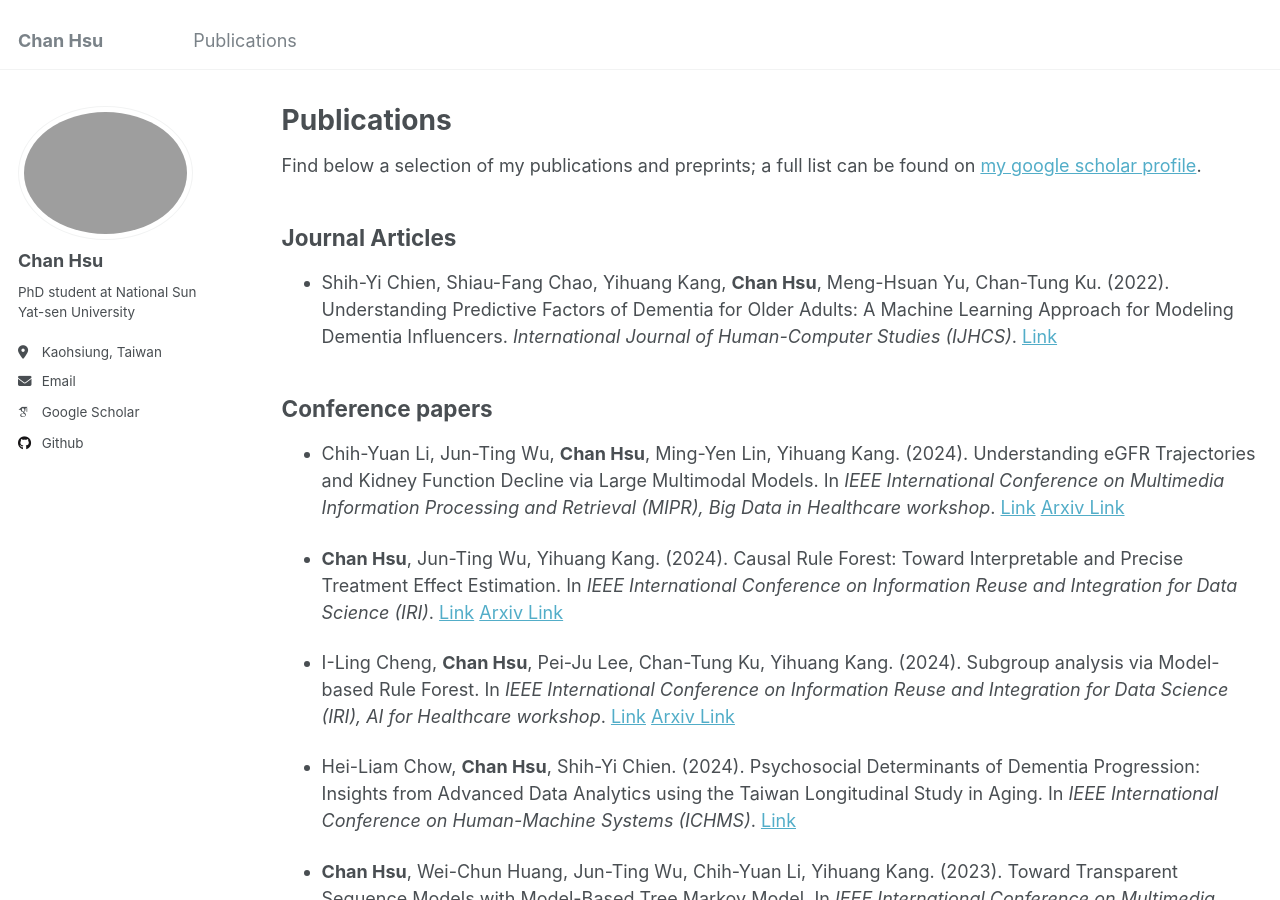
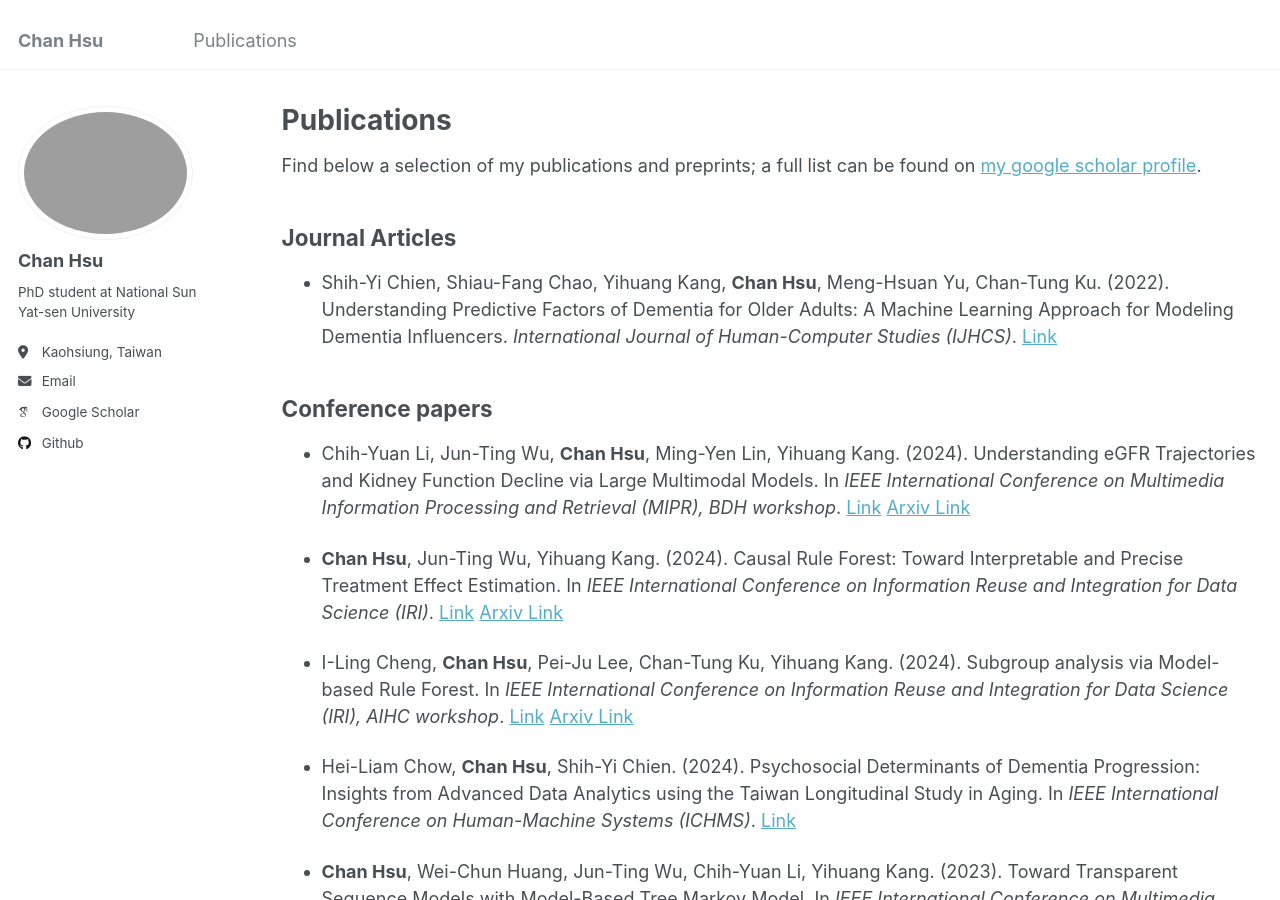
Before and after one commit to chanshsu/chanshsu.github.io, a Jekyll site: the page built from _pages/publications.md, in a window 1280 px wide and 900 px high. Built offline with Jekyll 4.4.1, drawn with Linux system fonts in a browser that asks for light colours; some web fonts are replaced.

Commit message:
Update publications.md

```diff
--- a/_pages/publications.md
+++ b/_pages/publications.md
@@ -11,11 +11,11 @@ Find below a selection of my publications and preprints; a full list can be foun
 - Shih-Yi Chien, Shiau-Fang Chao, Yihuang Kang, **Chan Hsu**, Meng-Hsuan Yu, Chan-Tung Ku. (2022). Understanding Predictive Factors of Dementia for Older Adults: A Machine Learning Approach for Modeling Dementia Influencers. _International Journal of Human-Computer Studies (IJHCS)_. [Link](https://www.sciencedirect.com/science/article/abs/pii/S1071581922000611)
 
 ## Conference papers
-- Chih-Yuan Li, Jun-Ting Wu, **Chan Hsu**, Ming-Yen Lin, Yihuang Kang. (2024). Understanding eGFR Trajectories and Kidney Function Decline via Large Multimodal Models. In _IEEE International Conference on Multimedia Information Processing and Retrieval (MIPR), Big Data in Healthcare workshop_. [Link](https://ieeexplore.ieee.org/document/10707958) [Arxiv Link](https://arxiv.org/abs/2409.02530)
+- Chih-Yuan Li, Jun-Ting Wu, **Chan Hsu**, Ming-Yen Lin, Yihuang Kang. (2024). Understanding eGFR Trajectories and Kidney Function Decline via Large Multimodal Models. In _IEEE International Conference on Multimedia Information Processing and Retrieval (MIPR), BDH workshop_. [Link](https://ieeexplore.ieee.org/document/10707958) [Arxiv Link](https://arxiv.org/abs/2409.02530)
 
 - **Chan Hsu**, Jun-Ting Wu, Yihuang Kang. (2024). Causal Rule Forest: Toward Interpretable and Precise Treatment Effect Estimation. In _IEEE International Conference on Information Reuse and Integration for Data Science (IRI)_. [Link](https://ieeexplore.ieee.org/document/10703737) [Arxiv Link](https://arxiv.org/abs/2408.15055)
 
-- I-Ling Cheng, **Chan Hsu**, Pei-Ju Lee, Chan-Tung Ku, Yihuang Kang. (2024). Subgroup analysis via Model-based Rule Forest. In _IEEE International Conference on Information Reuse and Integration for Data Science (IRI), AI for Healthcare workshop_. [Link](https://ieeexplore.ieee.org/document/10703743) [Arxiv Link](https://arxiv.org/abs/2408.15057)
+- I-Ling Cheng, **Chan Hsu**, Pei-Ju Lee, Chan-Tung Ku, Yihuang Kang. (2024). Subgroup analysis via Model-based Rule Forest. In _IEEE International Conference on Information Reuse and Integration for Data Science (IRI), AIHC workshop_. [Link](https://ieeexplore.ieee.org/document/10703743) [Arxiv Link](https://arxiv.org/abs/2408.15057)
 
 - Hei-Liam Chow, **Chan Hsu**, Shih-Yi Chien. (2024). Psychosocial Determinants of Dementia Progression: Insights from Advanced Data Analytics using the Taiwan Longitudinal Study in Aging. In _IEEE International Conference on Human-Machine Systems (ICHMS)_. [Link](https://ieeexplore.ieee.org/abstract/document/10555712)
 
```
